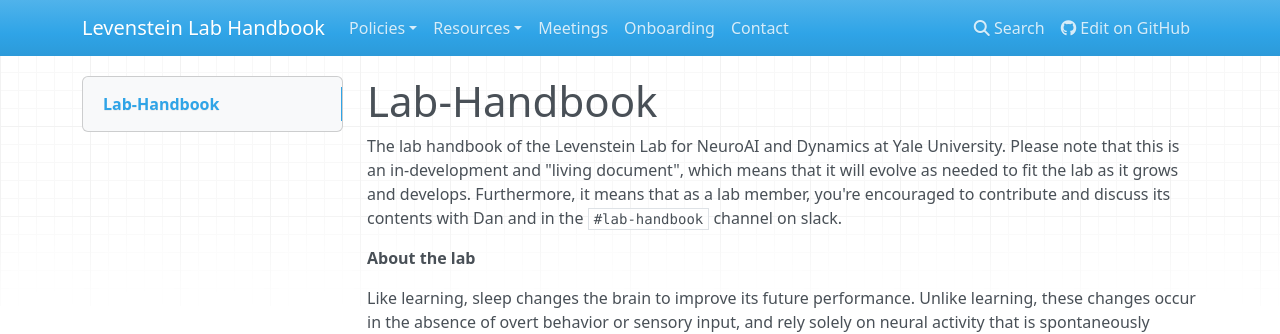
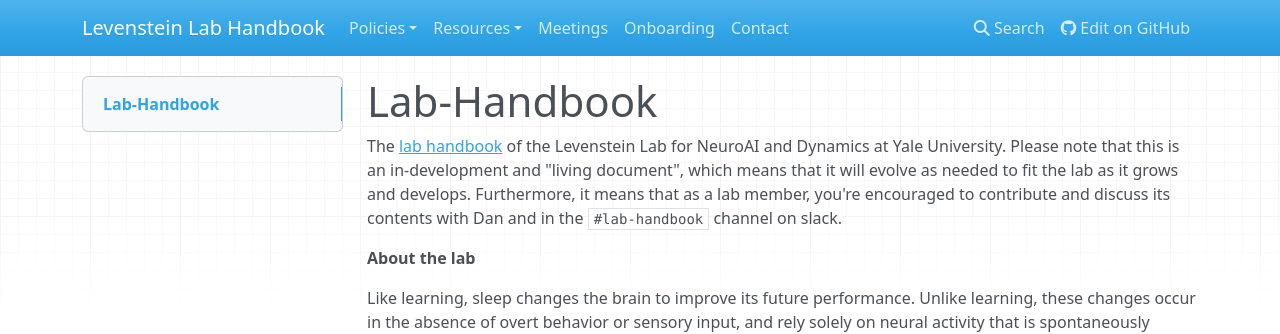
Before and after one commit to LevensteinLab/Lab-Handbook, an MkDocs documentation site: the page built from docs/README.md, in a window 1280 px wide and 1037 px high. Shown: the top 334 px of the window. Built offline with MkDocs 1.6.1, drawn with Linux system fonts in a browser that asks for light colours; nearby versions of some CDN libraries; part of the change alters nothing that is shown.

```diff
--- a/docs/README.md
+++ b/docs/README.md
@@ -1,5 +1,6 @@
 # Lab-Handbook
-The lab handbook of the Levenstein Lab for NeuroAI and Dynamics at Yale University. Please note that this is an in-development and "living document", which means that it will evolve as needed to fit the lab as it grows and develops. Furthermore, it means that as a lab member, you're encouraged to contribute and discuss its contents with Dan and in the `#lab-handbook` channel on slack.
+The [lab handbook](https://levensteinlab.github.io/Lab-Handbook/) of the Levenstein Lab for NeuroAI and Dynamics at Yale University.
+Please note that this is an in-development and "living document", which means that it will evolve as needed to fit the lab as it grows and develops. Furthermore, it means that as a lab member, you're encouraged to contribute and discuss its contents with Dan and in the `#lab-handbook` channel on slack.
 
 **About the lab**
 
```
